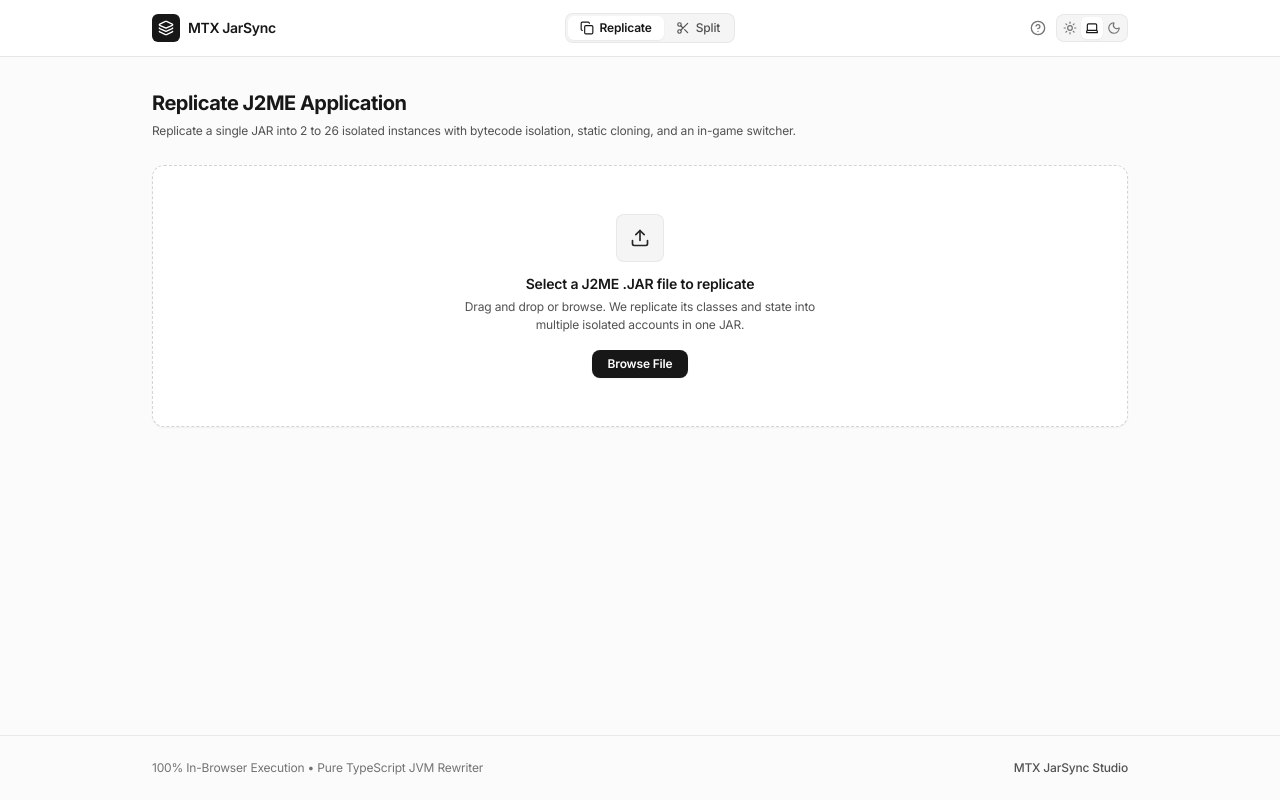
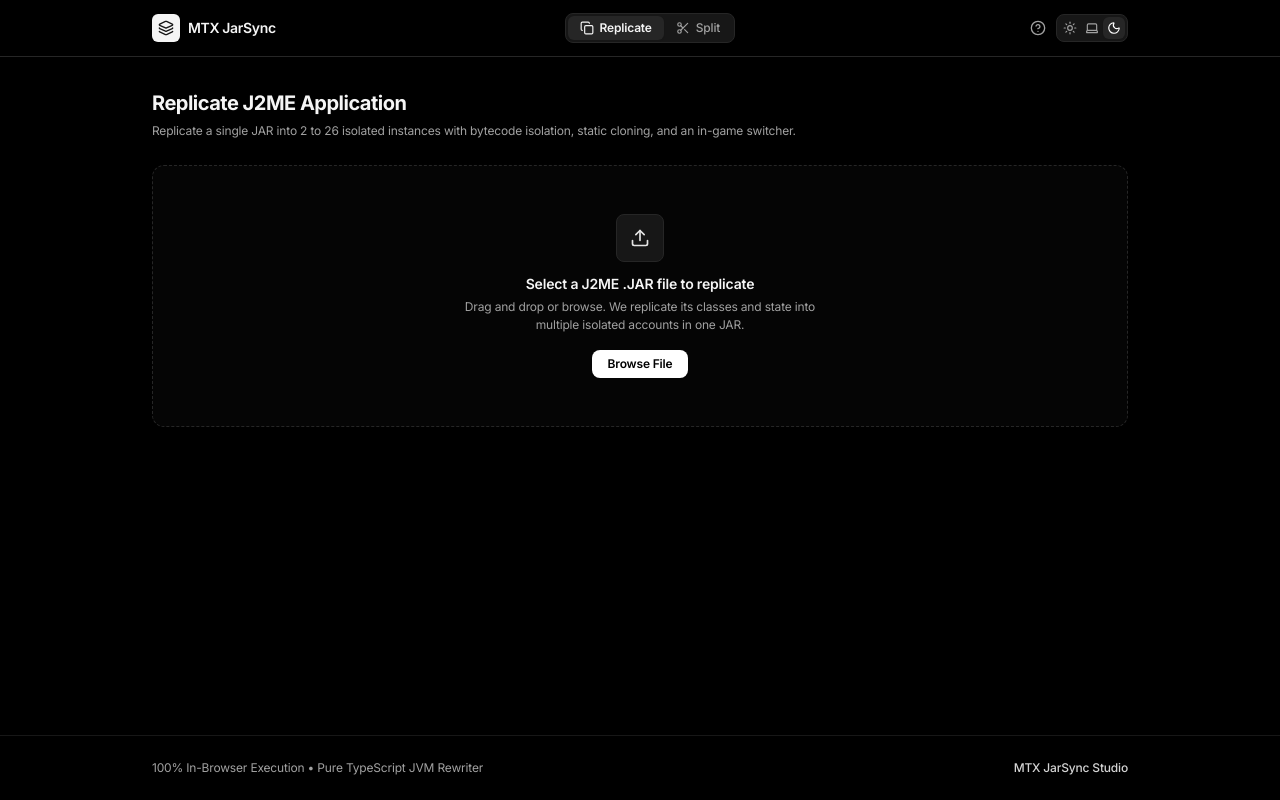
Before and after one commit to nsomatrix/mtx-jarsync, a Next.js app in the folder web/: page / in a window 1280 px wide. Built offline with nearby package versions, Linux system fonts and the light colour scheme.

Commit message:
fix(theme): add blocking inline script in <head> to eliminate initial theme flash (FOUC)

```diff
--- a/web/app/ThemeContext.tsx
+++ b/web/app/ThemeContext.tsx
@@ -18,18 +18,18 @@ function subscribe(callback: () => void) {
 }
 
 function getStoredTheme(): Theme {
-  if (typeof window === "undefined") return "system";
+  if (typeof window === "undefined") return "dark";
   try {
     const val = localStorage.getItem("mtx-theme") as Theme | null;
     if (val === "light" || val === "dark" || val === "system") {
       return val;
     }
   } catch {}
-  return "system";
+  return "dark";
 }
 
 export function ThemeProvider({ children }: { children: React.ReactNode }) {
-  const storedTheme = useSyncExternalStore(subscribe, getStoredTheme, () => "system" as Theme);
+  const storedTheme = useSyncExternalStore(subscribe, getStoredTheme, () => "dark" as Theme);
   const [theme, setThemeState] = useState<Theme>(storedTheme);
   const [resolvedTheme, setResolvedTheme] = useState<"light" | "dark">("dark");
 
--- a/web/app/layout.tsx
+++ b/web/app/layout.tsx
@@ -33,8 +33,8 @@ export default function RootLayout({
             __html: `
               (function() {
                 try {
-                  var theme = localStorage.getItem('mtx-theme');
-                  var isDark = theme === 'dark' || (!theme && window.matchMedia('(prefers-color-scheme: dark)').matches) || (theme === 'system' && window.matchMedia('(prefers-color-scheme: dark)').matches);
+                  var stored = localStorage.getItem('mtx-theme');
+                  var isDark = stored ? (stored === 'dark' || (stored === 'system' && window.matchMedia('(prefers-color-scheme: dark)').matches)) : true;
                   if (isDark) {
                     document.documentElement.classList.add('dark');
                   } else {
```
